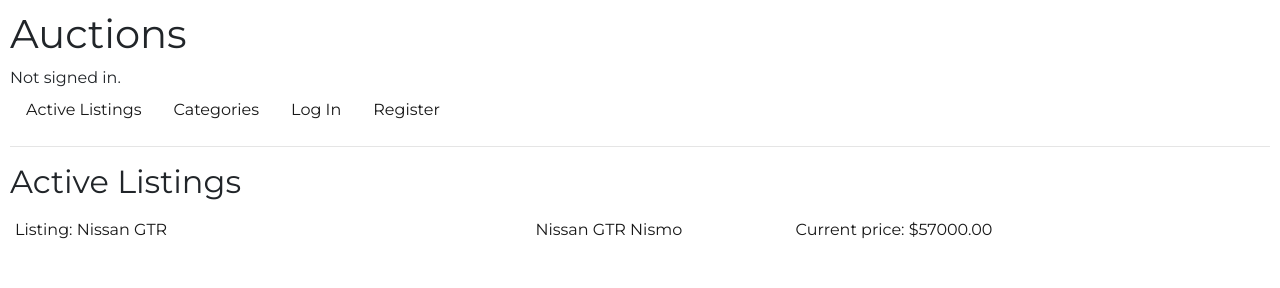
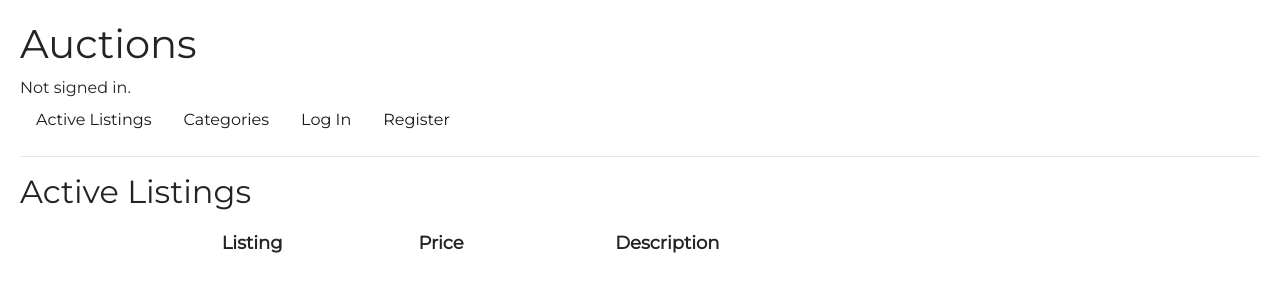
Before and after one commit to tarikozturk017/ecommerce-django, a Django app: page / in a window 1280 px wide. Shown: the top 288 px of the page. Run offline with Django 3.2, Linux system fonts and the light colour scheme; data comes from the database, SQL or seed files in the repository; some libraries are stand-ins or nearby versions.

Commit message:
Design update

```diff
--- a/commerce/auctions/static/auctions/styles.css
+++ b/commerce/auctions/static/auctions/styles.css
@@ -1,5 +1,5 @@
 body {
-    padding: 10px;
+    padding: 20px;
     font-family: 'Montserrat';
     font-size: 16px;
 }
@@ -7,6 +7,10 @@ body {
 img {
     width: 300px;
 }
+img.img-index{
+    width: 8vw;
+}
+
 
 a {
     color: rgb(24,24,24);
@@ -20,8 +24,29 @@ a:hover {
     transition: 1s;
 }
 
-p.indexListing {
+p.index-tit {
     display: inline-block;
-    width: 20vw;
+    width: 15vw;
+    padding: 5px;
+    font-weight: bold;
+}
+p.img-index{
+    display: inline-block;
+    width: 15vw;
+    padding: 7px;
+}
+p.index-curpr {
+    display: inline-block;
+    width: 15vw;
+    padding: 5px;
+    font-weight: bolder;
+}
+p.index-lisdesc {
+    display: inline-block;
+    width: 30vw;
     padding: 5px;
 }
+.title-h{
+    font-weight: 900;
+    font-size: 18px;
+}
--- a/commerce/auctions/templates/auctions/index.html
+++ b/commerce/auctions/templates/auctions/index.html
@@ -2,16 +2,22 @@
 
 {% block body %}
     <h2>Active Listings</h2>
-
+    <div class="title-h">
+        <p class="img-index"></p>
+        <p class="index-tit">Listing</p>
+        <p class="index-curpr">Price</p>
+        <p class="index-lisdesc">Description</p>
+    </div>
+    <hr>
     {% for listing in active_listings %}
     <a href="listing/{{ listing.title }}">
     <div>
-        <p class="indexListing">Listing: {{ listing.title }} </p>
-        <p class="indexListing">{% if image_url %}
-            <img src="{{ listing.image_url }}" alt="{{ listing.image_url }}">
+        <p class="img-index">{% if listing.image_url %}
+            <img class="img-index" src="{{ listing.image_url }}">
         {% endif %}</p>
-        <p class="indexListing">{{ listing.description }}</p>
-        <p class="indexListing">Current price: ${{ listing.current_price }}</p>
+        <p class="index-tit">{{ listing.title }} </p>
+        <p class="index-curpr">${{ listing.current_price }}</p>
+        <p class="index-lisdesc">{{ listing.description }}</p>
         <br>
     </div>
     </a>
```
